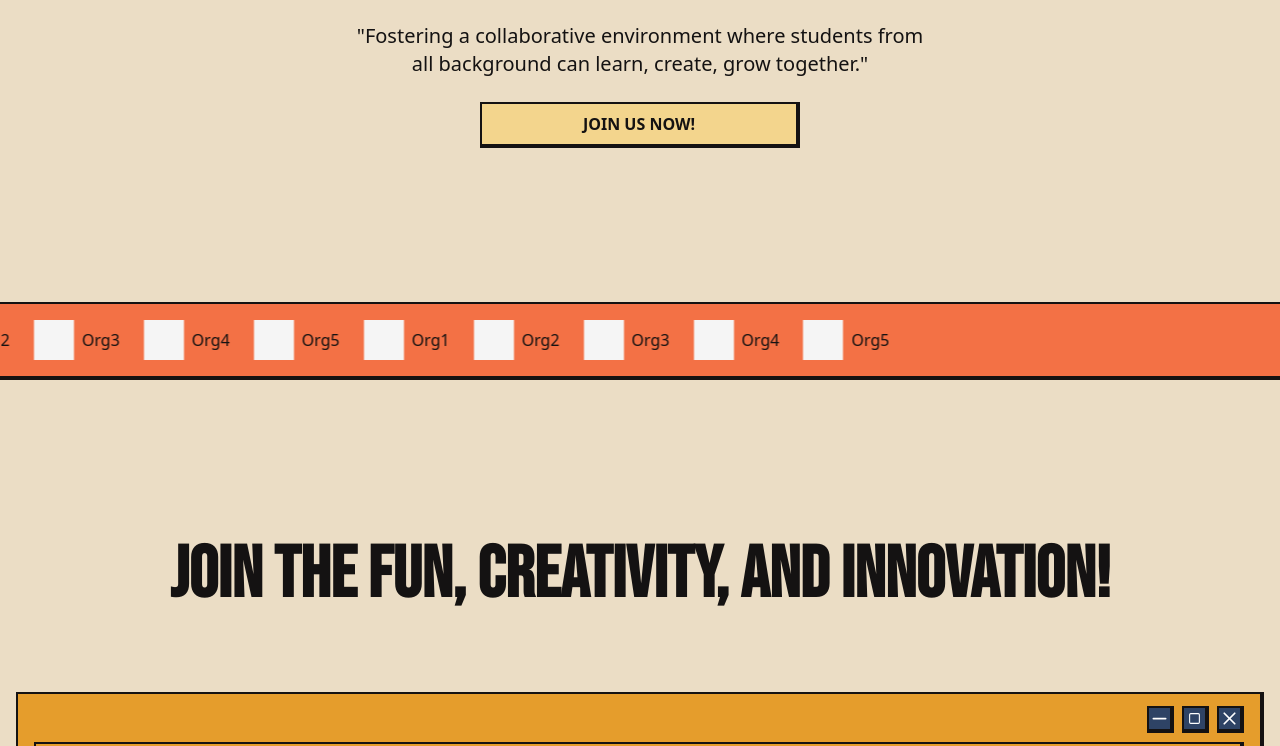
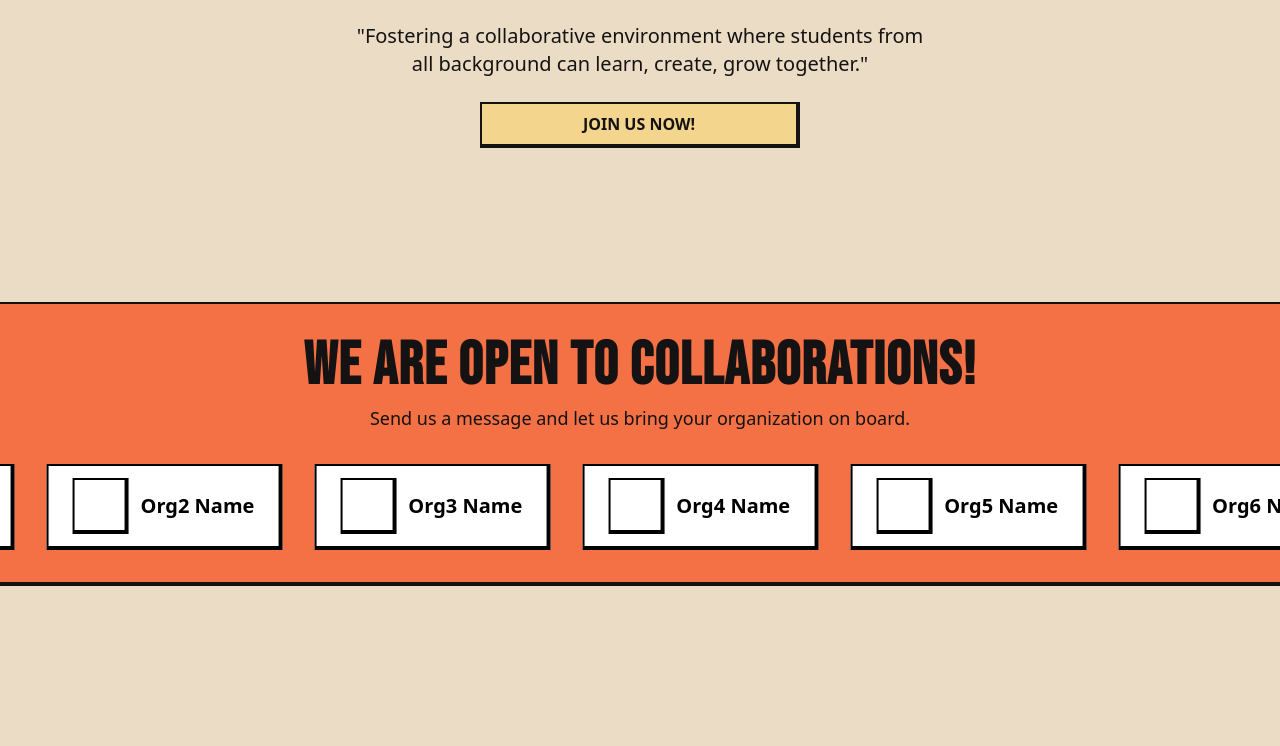
Before and after one commit to dlsl-animodev/project-launchpad, a Next.js app: page / in a window 1280 px wide. Shown: the part 546-1292 px from the top of the page. Built offline with nearby package versions, Linux system fonts and the light colour scheme; grey boxes are pictures that could not be loaded.

Commit message:
feat(frontend): switch marquee from css to framer-motion

```diff
--- a/components/organizations-tape.tsx
+++ b/components/organizations-tape.tsx
@@ -1,60 +1,61 @@
 import React from "react";
 
-const duration = 20;
-const pauseOnHover = true;
+import { motion } from "motion/react";
 
 const OrganizationsTape = () => {
-    const orgs = ["Org1", "Org2", "Org3", "Org4", "Org5"];
+    const orgs = [
+        "Org1",
+        "Org2",
+        "Org3",
+        "Org4",
+        "Org5",
+        "Org6",
+        "Org7",
+        "Org8",
+        "Org9",
+        "Org10",
+    ];
 
     return (
-        <div className="w-full overflow-hidden bg-[#F37145] py-2 border-retro-y">
-            <style>{`
-                .marquee-wrapper { overflow: hidden; width: 100%; }
-                .marquee-track {
-                    display: flex;
-                    width: max-content;
-                    gap: 1.5rem;
-                    align-items: center;
-                    animation-name: marquee;
-                    animation-timing-function: linear;
-                    animation-iteration-count: infinite;
-                    will-change: transform;
-                }
-                .marquee-group { display: flex; gap: 1.5rem; align-items: center; }
-                .marquee-item { display: flex; align-items: center; gap: 0.5rem; box-sizing: border-box; }
-                .marquee-icon { width: 2.5rem; height: 2.5rem; flex: 0 0 auto; }
-                .marquee-item span { line-height: 1; white-space: nowrap; }
-                ${pauseOnHover ? `.marquee-wrapper:hover .marquee-track { animation-play-state: paused; }` : ''}
-                @keyframes marquee {
-                    from { transform: translateX(0); }
-                    to   { transform: translateX(-50%); }
-                }
-            `}</style>
-
-            <section className="marquee-wrapper" style={{ padding: "0.5rem 0" }}>
-                {/* Track contains two identical groups so the scroll is seamless */}
-                <div className="marquee-track" style={{ animationDuration: `${duration}s` }}>
-                    <ul className="marquee-group" aria-hidden={false}>
-                        {orgs.map((org) => (
-                            <li key={org} className="marquee-item">
-                                <div className="marquee-icon bg-neutral-100" />
-                                <span>{org}</span>
-                            </li>
-                        ))}
-                    </ul>
-
-                    {/* duplicate group must be identical markup and sizes for seamless looping */}
-                    <ul className="marquee-group" aria-hidden={true}>
-                        {orgs.map((org) => (
-                            <li key={`${org}-dup`} className="marquee-item">
-                                <div className="marquee-icon bg-neutral-100" />
-                                <span>{org}</span>
-                            </li>
-                        ))}
-                    </ul>
-                </div>
-            </section>
-        </div>
+        <motion.div
+            className="w-full overflow-hidden bg-[#F37145] py-[2rem] border-retro-y"
+            initial={{ opacity: 0 }}
+            whileInView={{ opacity: 1 }}
+            transition={{ duration: 0.5 }}
+        >
+            <motion.h2
+                className="font-bold font-bebas text-6xl text-center tracking-wide"
+                initial={{ opacity: 0, y: 20, scale: 0.7 }}
+                whileInView={{ opacity: 1, y: 0, scale: 1 }}
+                transition={{ duration: 0.3 }}
+            >
+                WE ARE OPEN TO COLLABORATIONS!
+            </motion.h2>
+            <motion.p
+                className="mt-2 text-center  font-medium text-lg"
+                initial={{ opacity: 0, y: 20 }}
+                whileInView={{ opacity: 1, y: 0 }}
+                transition={{ duration: 0.3, delay: 0.2 }}
+            >
+                Send us a message and let us bring your organization on board.
+            </motion.p>
+            <motion.div
+                className="mt-8 flex space-x-8 animate-scroll whitespace-nowrap"
+                initial={{ x: 0 }}
+                animate={{ x: "-50%" }}
+                transition={{ duration: 20, repeat: Infinity, ease: "linear" }}
+            >
+                {orgs.concat(orgs).map((org, index) => (
+                    <div
+                        key={index}
+                        className="flex items-center gap-3 bg-white text-black px-6 py-3 border-retro font-semibold text-xl"
+                    >
+                        <div className="h-14 w-14 border-retro" />
+                        {org} Name
+                    </div>
+                ))}
+            </motion.div>
+        </motion.div>
     );
 };
 
```
